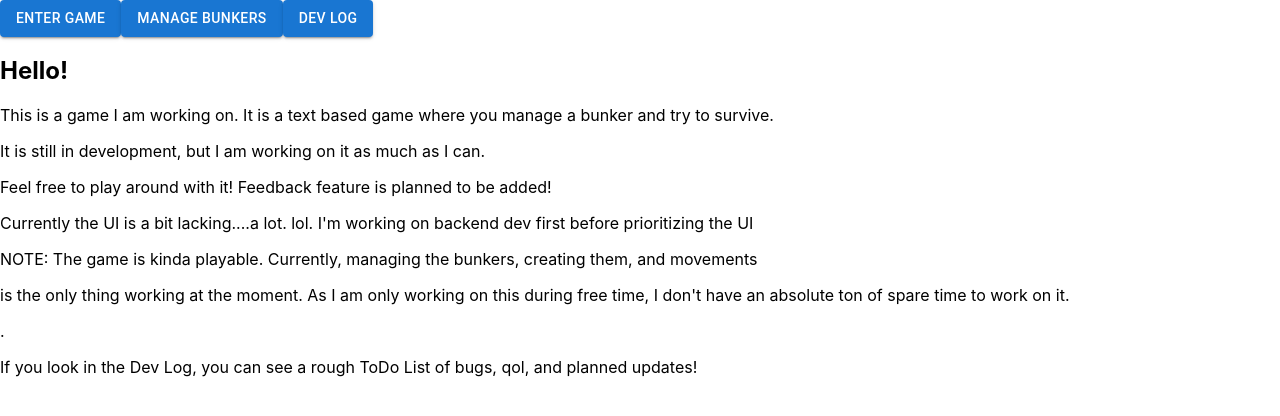
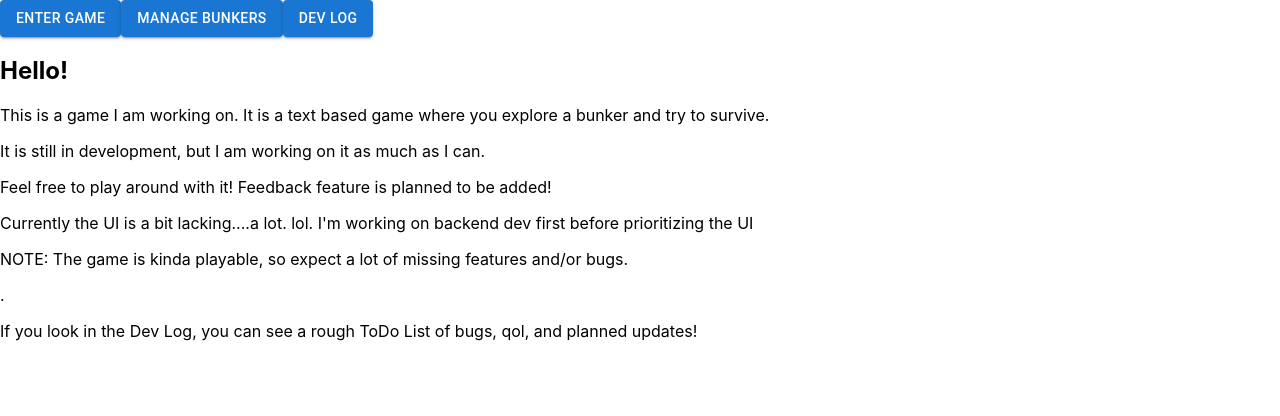
Before and after one commit to TranspoLord/bunker-project, a React (Create React App) app: page / in a window 1280 px wide. Shown: the top 416 px of the page. Built offline with nearby package versions, Linux system fonts and the light colour scheme.

Commit message:
Simple update for home text, and if statement in bunker choice

```diff
--- a/src/Game/BunkerChoice.jsx
+++ b/src/Game/BunkerChoice.jsx
@@ -59,6 +59,7 @@ return (
         <Link to="/">
             <Button variant='contained'>Back</Button>
         </Link>
+        {bunkerList.length == 0 ? <div>No bunkers found. Create one in the Manage Bunkers page!</div> : ''}
         {bunkerList.map((bunker, index) => (
             <div key={index}>
                 {BunkerCard(bunker, index)}
--- a/src/Pages/Home.jsx
+++ b/src/Pages/Home.jsx
@@ -39,12 +39,11 @@ function Home() {
 
       <div>
         <h2>Hello!</h2>
-        <p>This is a game I am working on. It is a text based game where you manage a bunker and try to survive.</p>
+        <p>This is a game I am working on. It is a text based game where you explore a bunker and try to survive.</p>
         <p>It is still in development, but I am working on it as much as I can.</p>
         <p>Feel free to play around with it! Feedback feature is planned to be added!</p>
         <p>Currently the UI is a bit lacking....a lot. lol. I'm working on backend dev first before prioritizing the UI</p>
-        <p>NOTE: The game is kinda playable. Currently, managing the bunkers, creating them, and movements</p>
-        <p>is the only thing working at the moment. As I am only working on this during free time, I don't have an absolute ton of spare time to work on it. </p>.
+        <p>NOTE: The game is kinda playable, so expect a lot of missing features and/or bugs. </p>.
         <p>If you look in the Dev Log, you can see a rough ToDo List of bugs, qol, and planned updates!</p>
       </div>
 
```
